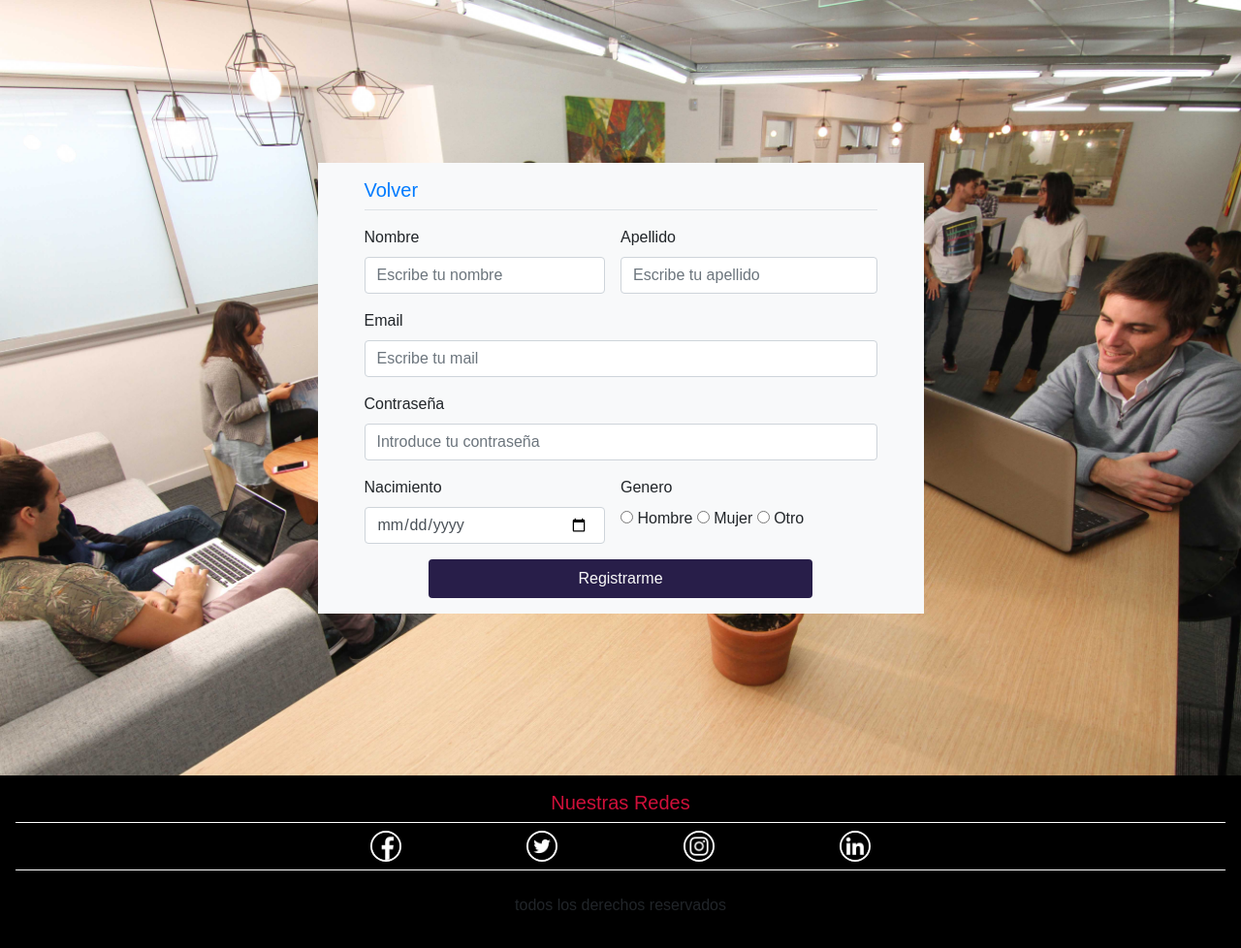
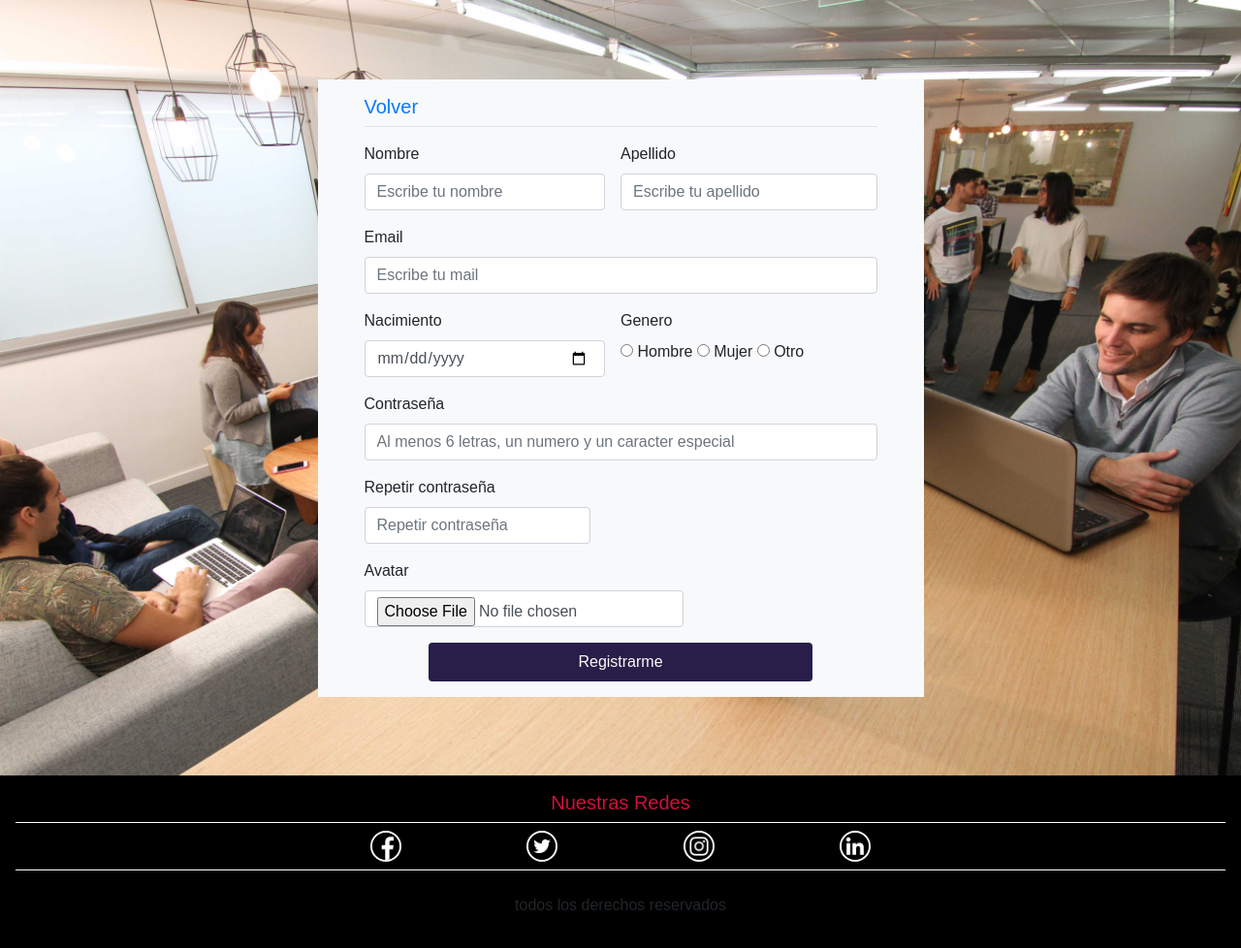
Before and after one commit to AquilanteJP/Proyecto-Integrador-DH, a PHP site: page /registro.php in a window 1280 px wide. Shown: the whole page at 97% size. Run offline with PHP 8.4, Linux system fonts and the light colour scheme.

Commit message:
ya se guarda el registro en json

```diff
--- /dev/null
+++ b/Proyecto/controladores/functions.php
@@ -0,0 +1,66 @@
+<?php
+function validar($datos, $imagen){
+    $errores = [];
+    $userName = trim($datos['userName']);
+    if(empty($userName )){
+        $errores['userName']="El campo nombre no lo puede dejar en blanco";
+    }
+    $lastName = trim($datos['lastName']);
+    if(empty($lastName )){
+        $errores['lastName']="El campo apellido no lo puede dejar en blanco";
+    }
+    $email = trim($datos['email']);
+    if(!filter_var($email,FILTER_VALIDATE_EMAIL)){
+        $errores['email']="Email inválido";
+    }
+    $password = trim($datos['password']);
+    if(empty($password)){
+        $errores['password']="El password no puede ser blanco";
+    }elseif (!preg_match('/^(?=.*\d)(?=.*[A-Za-z])(?=.*[!?@#$%&])[0-9A-Za-z!?@#$%&]{6,15}$/', $password)) {
+      $errores['password'] = "El password debe tener al menos 6 letras, un numero y un caracter especial";
+    }
+    $passwordRepeat = trim($datos['passwordRepeat']);
+    if($password != $passwordRepeat){
+        $errores['passwordRepeat']="Las contraseñas deben ser iguales";
+    }
+    $foto = $_FILES["avatar"]["name"];
+    $ext = pathinfo($foto, PATHINFO_EXTENSION);
+    if($_FILES ["avatar"]["error"]!=0){
+        $errores["avatar"] = "subi una foto";
+    }
+    elseif ($ext != "png" && $ext != "jpg" && $ext != "jpeg") {
+      echo "subi una imagen como la gente";
+    }
+    return $errores;
+}
+function armarAvatar($imagen){
+    $nombre = $imagen['avatar']['name'];
+    $ext = pathinfo($nombre, PATHINFO_EXTENSION);
+    $archivoOrigen = $imagen['avatar']['tmp_name'];
+    $archivoDestino = dirname(__DIR__);
+    $archivoDestino = $archivoDestino."/profilePics/";
+    $avatar = uniqid();
+    $archivoDestino = $archivoDestino.$avatar.".".$ext;
+    move_uploaded_file($archivoOrigen, $archivoDestino);
+    return $avatar;
+}
+
+function crearRegistro($datos,$imagen){
+    $usuario =[
+        'userName' => $datos['userName'],
+        'lastName' => $datos['lastName'],
+        'email' => $datos['email'],
+        'bornIn' => $datos['bornIn'],
+        'gender' => $datos['gender'],
+        'password'=> password_hash($datos['password'],PASSWORD_DEFAULT),
+        'avatar' => $imagen,
+        'perfil' =>1
+    ];
+    return $usuario;
+}
+function guardarUsuario($usuario){
+    $usuarioJson = json_encode($usuario);
+    file_put_contents('usuario.json',$usuarioJson.PHP_EOL,FILE_APPEND);
+}
+
+ ?>
--- a/Proyecto/registro.php
+++ b/Proyecto/registro.php
@@ -1,4 +1,15 @@
-<!DOCTYPE html>
+<?php
+require_once("controladores/functions.php");
+if($_POST && $_FILES){
+  $errores = validar($_POST, $_FILES);
+ if(count($errores)==0){
+   $avatar = armarAvatar($_FILES);
+   $registro = crearRegistro($_POST, $avatar);
+   guardarUsuario($registro);
+   header("location:profile.php");
+ }
+}
+ ?>
 <html lang="en" dir="ltr">
 
 <head>
@@ -12,28 +23,32 @@
 <body>
   <div class="container-fluid py-auto d-flex fondoJuan">
 
-    <form class="col-lg-6 col-md-6 col-sm-12 m-auto py-3 px-5 d-flex flex-wrap  bg-light" action="profile.html" method="POST">
+    <form class="col-lg-6 col-md-6 col-sm-12 m-auto py-3 px-5 d-flex flex-wrap  bg-light" method="POST" enctype="multipart/form-data">
       <div class="w-100 border-bottom mb-3">
         <a href="logIn.php" class="text-decoration-none">
           <h5>Volver</h5>
         </a>
       </div>
+      <?php if(isset($errores)):?>
+              <ul class="alert alert-danger">
+                <?php foreach ($errores as $value) :?>
+                    <li><?=$value;?></li>
+                <?php endforeach;?>
+              </ul>
+            <?php endif;?>
       <div class="form-group w-50 pr-3">
-        <label for="name">Nombre</label>
-        <input type="text" class="form-control" id="name" placeholder="Escribe tu nombre">
+        <label for="userName">Nombre</label>
+        <input type="text" class="form-control" name="userName" id="userName" placeholder="Escribe tu nombre">
       </div>
       <div class="form-group w-50">
         <label for="lastName">Apellido</label>
-        <input type="text" class="form-control" id="lastName" placeholder="Escribe tu apellido">
+        <input type="text" class="form-control" name="lastName" id="lastName" placeholder="Escribe tu apellido">
       </div>
       <div class="form-group w-100">
         <label for="email">Email</label>
         <input type="email" class="form-control" name="email" id="email" placeholder="Escribe tu mail">
       </div>
-      <div class="form-group w-100">
-        <label for="password">Contraseña</label>
-        <input type="password" class="form-control" id="password" placeholder="Introduce tu contraseña">
-      </div>
+
       <div class="form-group w-50 pr-3">
         <label for="bornIn">Nacimiento</label>
         <input type="date" class="form-control pr-3" name="bornIn">
@@ -45,6 +60,17 @@
         <input type="radio" name="gender" value="female"> Mujer
         <input type="radio" name="gender" value="other"> Otro
       </div>
+      <div class="form-group w-100">
+        <label for="password">Contraseña</label>
+        <input type="password" class="form-control" name="password" id="password" placeholder="Al menos 6 letras, un numero y un caracter especial">
+      </div>
+      <div class="form-group">
+        <label for="password">Repetir contraseña</label>
+        <input required name="passwordRepeat" type="password" value= ""class="form-control" name="passwordRepeat" id="passwordRepeat" placeholder="Repetir contraseña">              </div>
+              <div class="form-group">
+                <label for="avatar">Avatar</label>
+                <input required name="avatar" type="file" value= ""class="form-control" id="avatar">
+              </div>
       <button type="submit" class="w-75 m-auto rounded botonJuan py-2">Registrarme</button>
     </form>
   </div>
```
